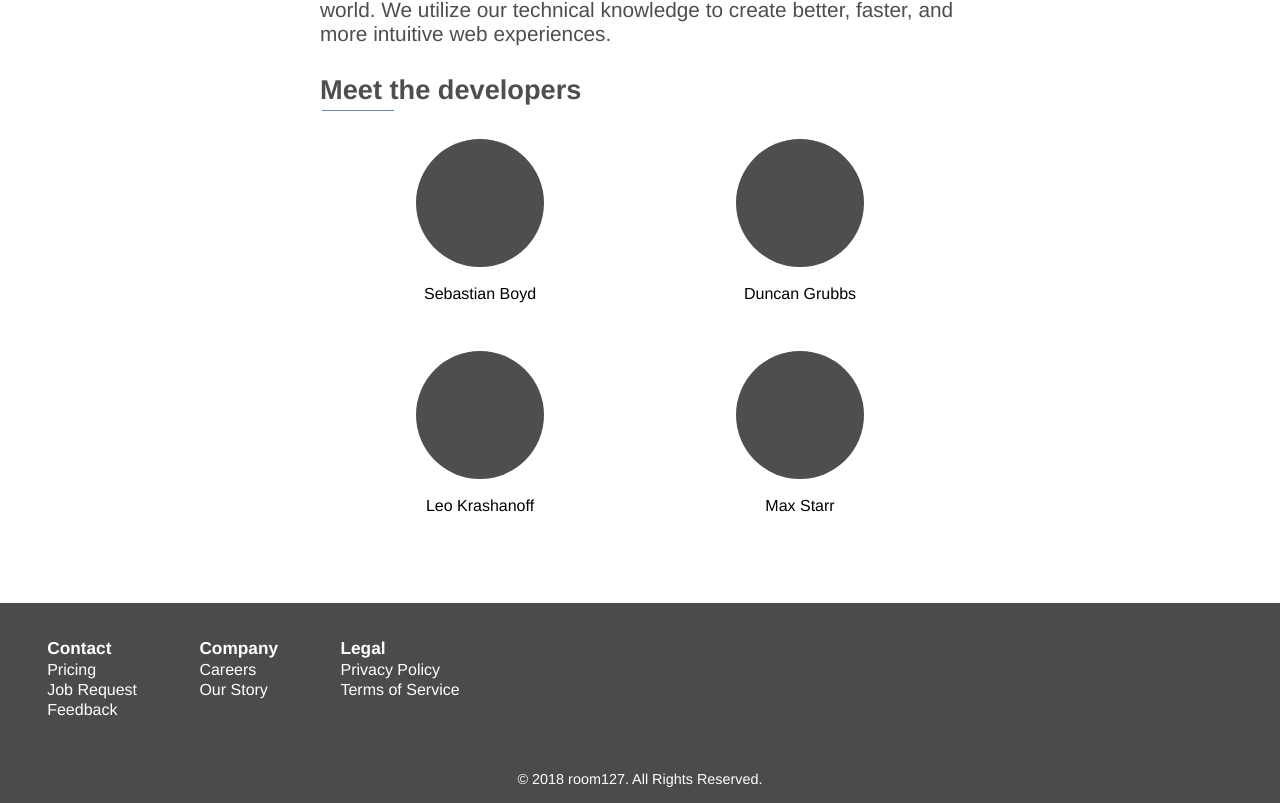
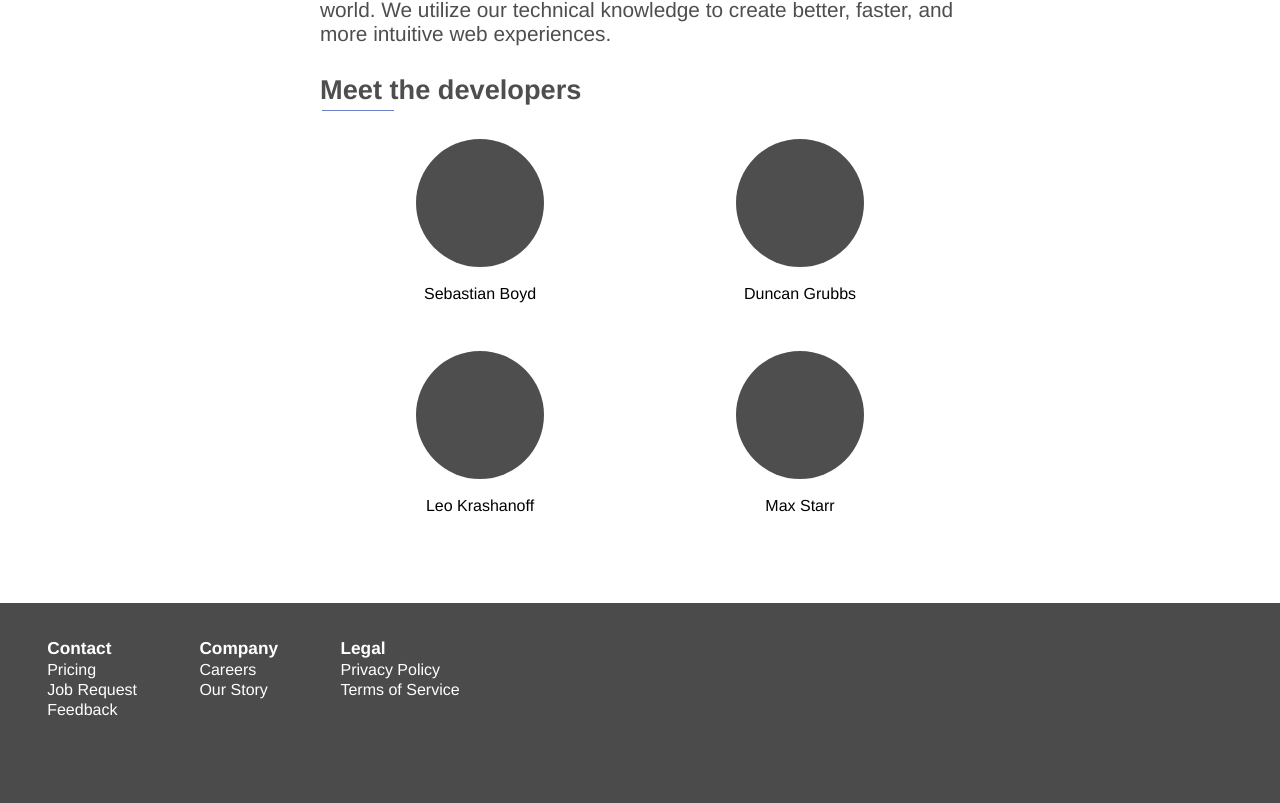
Before and after one commit to room127/homepage, a React (Create React App) app: page /about in a window 1280 px wide. Shown: the part 771-1574 px from the top of the page. Built offline with nearby package versions, Linux system fonts and the light colour scheme.

Commit message:
Revert "Add copywrite, footer adjustments."
This reverts commit 57da9d6195a2dd40459300fad63060223c6ed3e2.

```diff
--- a/src/components/Footer/Footer.css
+++ b/src/components/Footer/Footer.css
@@ -1,6 +1,5 @@
 #footer {
   display: flex;
-  flex-direction: column;
   width: 100%;
   background: #4B4B4B;
   height: 25vh;
@@ -8,12 +7,6 @@
   overflow-x: hidden;
   padding: 16px;
   box-sizing: border-box;
-}
-
-#footer-links {
-  display: flex;
-  width: 100%;
-  flex-direction: row;
 }
 
 .footer-text-section {
@@ -29,21 +22,6 @@
 .footer-link {
   margin: 2px 0;
   color: #FFF;
-  cursor: pointer;
-  transition: all .2s ease;
-}
-
-.footer-link:hover {
-  color: #EBABE9;
-}
-
-#copywrite {
-  display: flex;
-  justify-content: center;
-  margin: auto 0 0 0;
-  color: white;
-  width: 100%;
-  font-size: .9em;
 }
 
 @media only screen and (max-width: 690px) {
--- a/src/components/Footer/Footer.js
+++ b/src/components/Footer/Footer.js
@@ -6,7 +6,6 @@ class Footer extends Component {
   render() {
     return(
       <div id="footer">
-        <div id="footer-links">
         <div className="footer-text-section">
           <span className="footer-header">Contact</span>
           <div className="footer-link">Pricing</div>
@@ -26,9 +25,6 @@ class Footer extends Component {
           <div className="footer-link">Terms of Service</div>
         </div>
       </div>
-
-        <div id="copywrite">© 2018 room127. All Rights Reserved.</div>
-      </div>
     )
   }
 }
```
Lines whose indentation alone changed are shown as unchanged.
